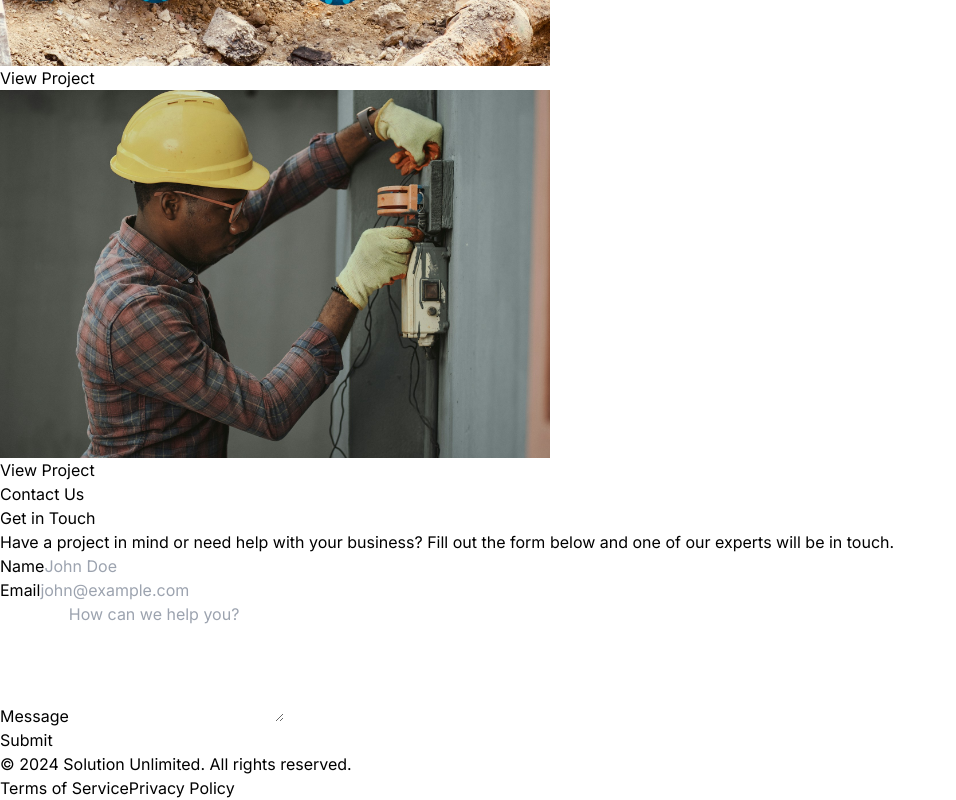
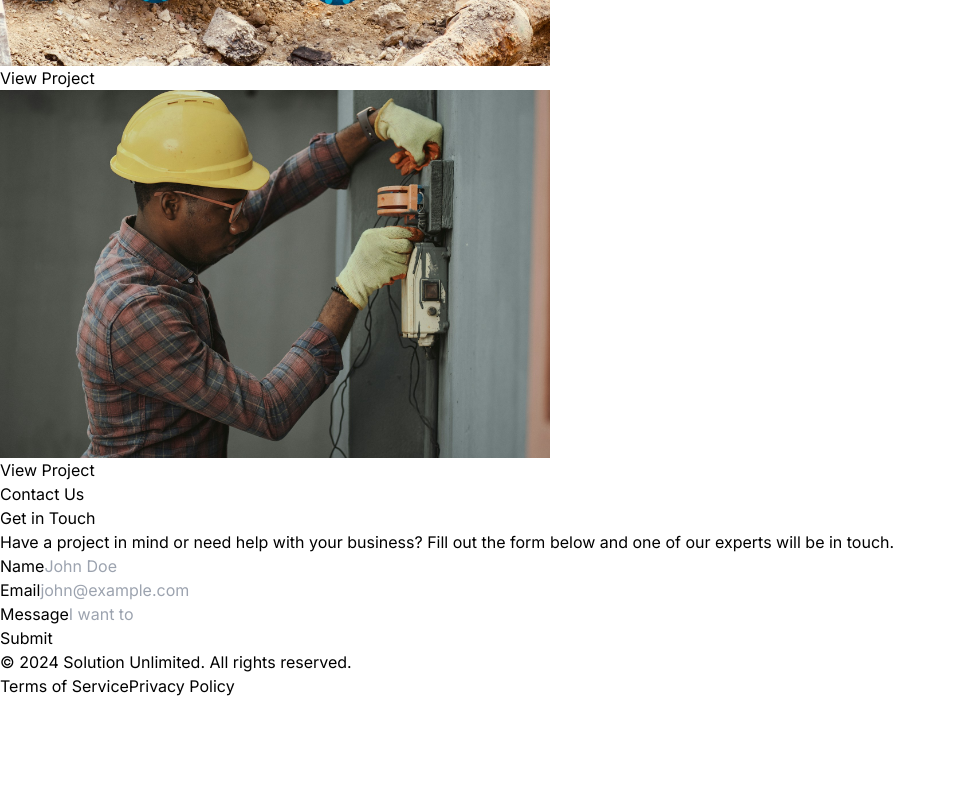
Before and after one commit to kushagarwal11ag/solution-unlimited, a Next.js app: page / in a window 1280 px wide. Shown: the part 2206-3006 px from the top of the page, without its empty margins (0-956 px from the left). After the commit the page ends 2904 px from the top, so only its background shows below. Built offline with nearby package versions, Linux system fonts and the light colour scheme.

Commit message:
add form validation

```diff
--- a/src/components/contact.tsx
+++ b/src/components/contact.tsx
@@ -1,4 +1,38 @@
+import { z } from "zod";
+import { zodResolver } from "@hookform/resolvers/zod";
+import { useForm } from "react-hook-form";
+
+import { Button } from "@/components/ui/button";
+import {
+	Form,
+	FormControl,
+	FormDescription,
+	FormField,
+	FormItem,
+	FormLabel,
+	FormMessage,
+} from "@/components/ui/form";
+import { Input } from "@/components/ui/input";
+
+const formSchema = z.object({
+	name: z.string().min(3).max(20),
+	email: z.string().email(),
+	message: z.string().min(10).max(500),
+});
+
 const contact = () => {
+	const form = useForm<z.infer<typeof formSchema>>({
+		resolver: zodResolver(formSchema),
+		defaultValues: {
+			name: "",
+			email: "",
+			message: "",
+		},
+	});
+	function onSubmit(values: z.infer<typeof formSchema>) {
+		// Do something with the form values.
+		console.log(values);
+	}
 	return (
 		<section
 			id="contact"
@@ -20,49 +54,116 @@
 						</p>
 					</div>
 				</div>
-				<div className="mx-auto w-full max-w-2xl space-y-4 py-12">
-					<form>
-						<div className="grid gap-4">
-							<div className="grid grid-cols-1 md:grid-cols-2 gap-4">
-								<div className="space-y-2 flex flex-col gap-2">
-									<label htmlFor="name">Name</label>
-									<input
-										id="name"
-										className="py-1 px-2 rounded border"
+				<Form {...form}>
+					<form
+						onSubmit={form.handleSubmit(onSubmit)}
+						className="space-y-8 dark:bg-black"
+					>
+						<div className="flex gap-2">
+							<div className="w-full">
+								<FormField
+									control={form.control}
+									name="name"
+									render={({ field }) => (
+										<FormItem>
+											<FormLabel
+												className={
+													form.formState.errors.email
+														? "dark:text-red-500"
+														: ""
+												}
+											>
+												Name
+											</FormLabel>
+											<FormControl>
+												<Input
 													placeholder="John Doe"
-										required
+													{...field}
+												/>
+											</FormControl>
+											<FormMessage
+												className={
+													form.formState.errors.email
+														? "dark:text-red-500"
+														: ""
+												}
+											/>
+										</FormItem>
+									)}
 								/>
 							</div>
-								<div className="space-y-2 flex flex-col gap-2">
-									<label htmlFor="email">Email</label>
-									<input
-										id="email"
-										type="email"
-										className="py-1 px-2 rounded border"
+							<div className="w-full">
+								<FormField
+									control={form.control}
+									name="email"
+									render={({ field }) => (
+										<FormItem>
+											<FormLabel
+												className={
+													form.formState.errors.email
+														? "dark:text-red-500"
+														: ""
+												}
+											>
+												Email
+											</FormLabel>
+											<FormControl>
+												<Input
 													placeholder="john@example.com"
-										required
+													{...field}
+												/>
+											</FormControl>
+											<FormMessage
+												className={
+													form.formState.errors.email
+														? "dark:text-red-500"
+														: ""
+												}
+											/>
+										</FormItem>
+									)}
 								/>
 							</div>
 						</div>
-							<div className="space-y-2 flex flex-col gap-2">
-								<label htmlFor="message">Message</label>
-								<textarea
-									id="message"
-									rows={5}
-									className="py-1 px-2 rounded border"
-									placeholder="How can we help you?"
-									required
+						<FormField
+							control={form.control}
+							name="message"
+							render={({ field }) => (
+								<FormItem>
+									<FormLabel
+										className={
+											form.formState.errors.email
+												? "dark:text-red-500"
+												: ""
+										}
+									>
+										Message
+									</FormLabel>
+									<FormControl>
+										<Input
+											placeholder="I want to"
+											{...field}
 										/>
-							</div>
-							<button
+									</FormControl>
+									<FormMessage
+										className={
+											form.formState.errors.email
+												? "dark:text-red-500"
+												: ""
+										}
+									/>
+								</FormItem>
+							)}
+						/>
+						<Button
 							type="submit"
-								className="p-2 w-full rounded"
+							variant="default"
+							className="w-full"
 						>
 							Submit
-							</button>
-						</div>
+						</Button>
 					</form>
-				</div>
+				</Form>
 			</div>
 		</section>
 	);
```
Lines whose indentation alone changed are shown as unchanged.
